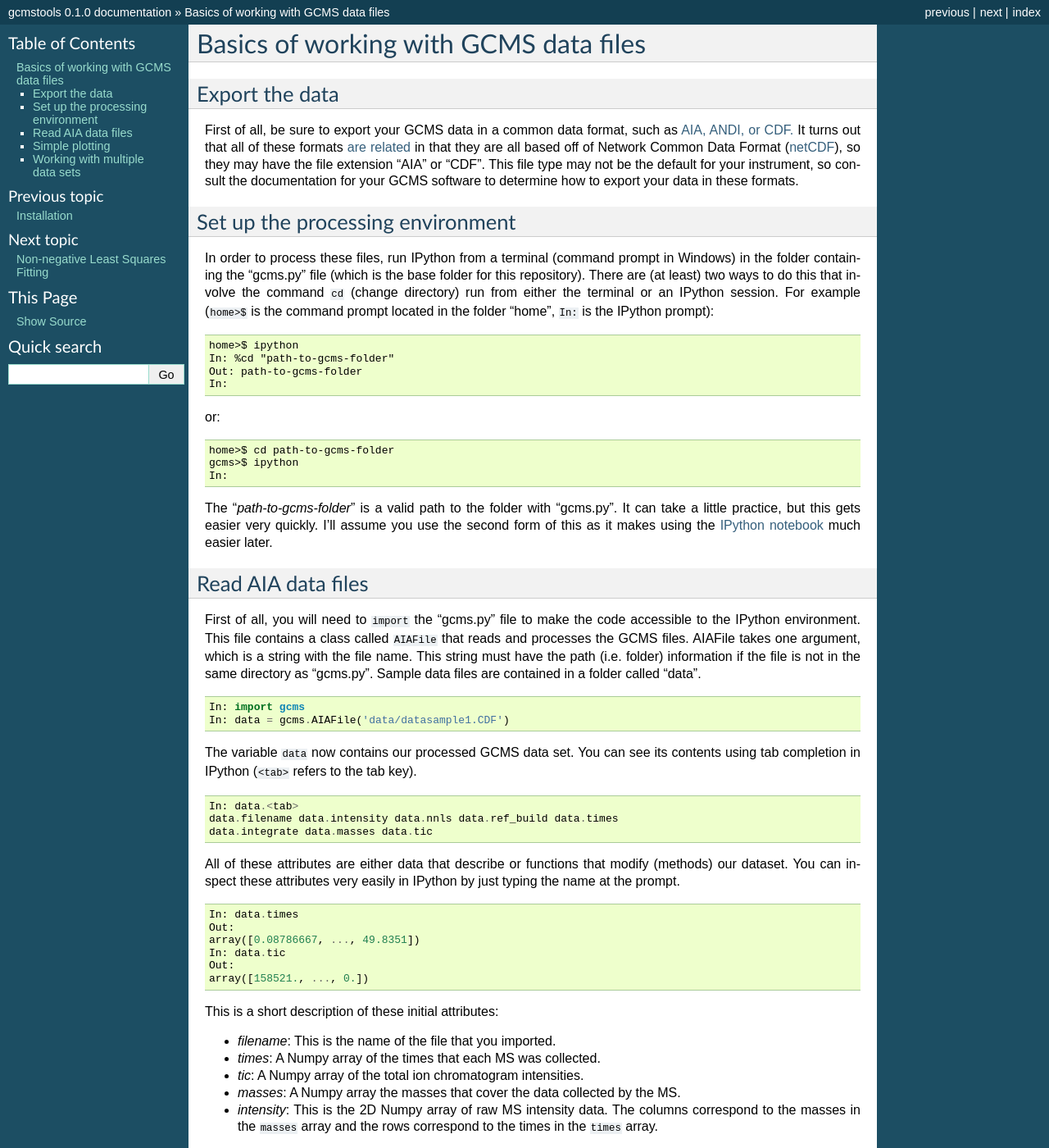
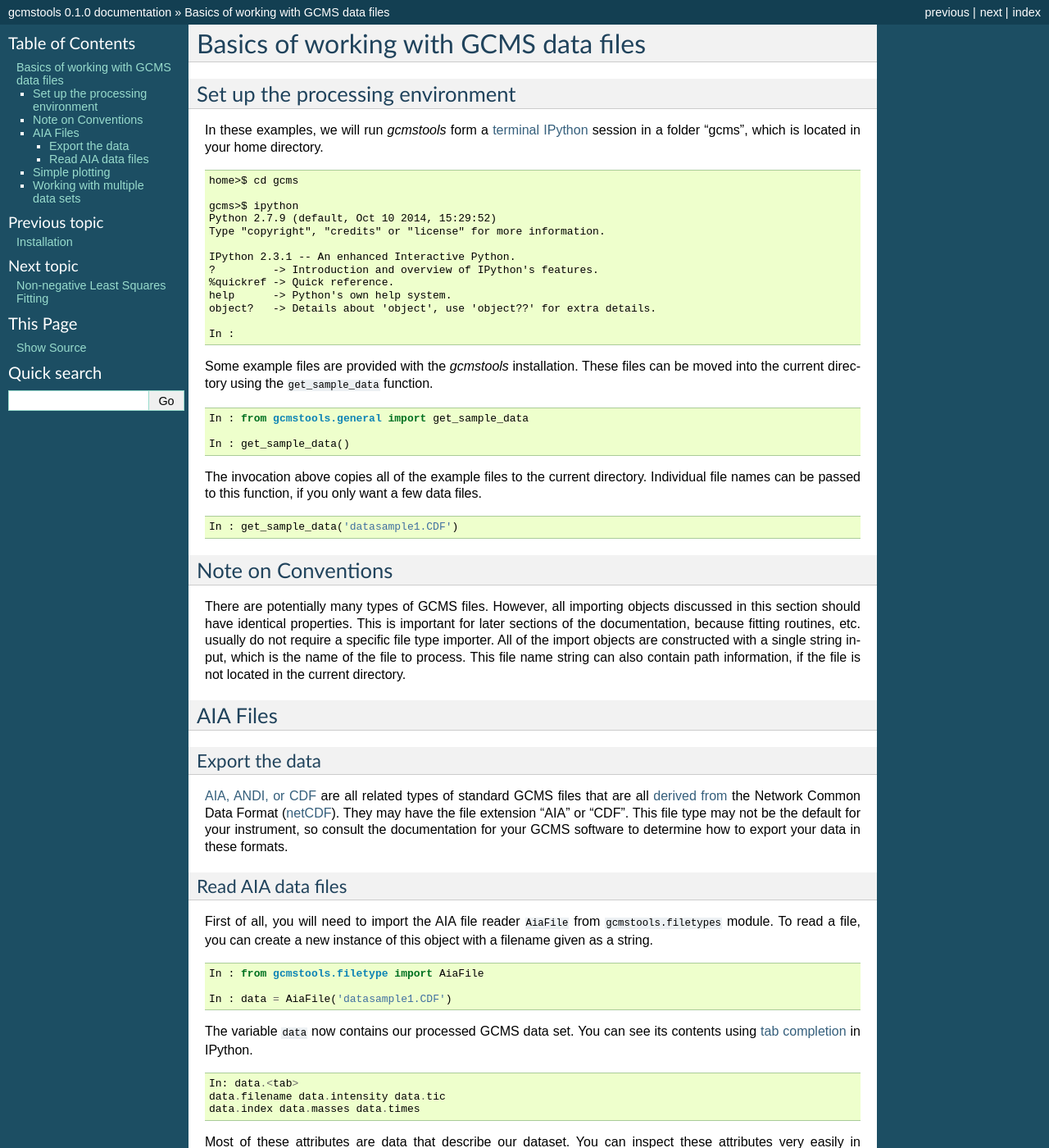
Before and after one commit to rnelsonchem/gcmstools, a Sphinx documentation site: the page built from docs/basics.rst, in a window 1280 px wide and 1400 px high. Shown: the whole window at 82% size. Built offline with Sphinx 7.4.7, drawn with Linux system fonts in a browser that asks for light colours; cross-references to code outside the pages are shown as plain code; some of the changed text lies outside the part shown.

Commit message:
Update Basics page
Made updates to Basics page to take into account the changes in the class
structure.

```diff
--- a/docs/appendA.rst
+++ b/docs/appendA.rst
@@ -306,6 +308,10 @@ the text editor, and you can use that without knowing what any of the other
 panels are doing. Some internet searches will reveal other text editors if
 you'd prefer something smaller. (Do *not* use MS Notepad.)
 
+The ".py" suffix for Python programs is usually not important. However, on
+Windows at least, this file extension will make it possible to double-click to
+run the program, which is a feature that some people prefer.
+
 .. _Spyder: https://code.google.com/p/spyderlib/
 .. _information on running Spyder: http://
     docs.continuum.io/anaconda/faq.html#open-packages
--- a/docs/basics.rst
+++ b/docs/basics.rst
@@ -3,88 +3,109 @@
 Basics of working with GCMS data files
 ######################################
 
+Set up the processing environment
+---------------------------------
+
+In these examples, we will run *gcmstools* form a :ref:`terminal IPython
+<ipython>` session in a folder "gcms", which is located in your home
+directory.
+
+.. code::
+
+    home>$ cd gcms
+
+    gcms>$ ipython
+    Python 2.7.9 (default, Oct 10 2014, 15:29:52)
+    Type "copyright", "credits" or "license" for more information.
+
+    IPython 2.3.1 -- An enhanced Interactive Python.
+    ?         -> Introduction and overview of IPython's features.
+    %quickref -> Quick reference.
+    help      -> Python's own help system.
+    object?   -> Details about 'object', use 'object??' for extra details.
+
+    In :
+
+Some example files are provided with the *gcmstools* installation. These files
+can be moved into the current directory using the ``get_sample_data``
+function.
+
+.. code::
+
+    In : from gcmstools.general import get_sample_data
+
+    In : get_sample_data()
+
+The invocation above copies all of the example files to the current directory.
+Individual file names can be passed to this function, if you only want a few
+data files.
+
+.. code::
+
+    In : get_sample_data('datasample1.CDF')
+
+Note on Conventions
+-------------------
+
+There are potentially many types of GCMS files. However, all importing objects
+discussed in this section should have identical properties. This is important
+for later sections of the documentation, because fitting routines, etc.
+usually do not require a specific file type importer. All of the import
+objects are constructed with a single string input, which is the name of the
+file to process. This file name string can also contain path information, if
+the file is not located in the current directory.
+
+AIA Files
+---------
+
 Export the data
----------------
++++++++++++++++
 
-First of all, be sure to export your GCMS data in a common data format, such
-as `AIA, ANDI, or CDF.`_ It turns out that all of these formats `are related`_
-in that they are all based off of Network Common Data Format (`netCDF`_), so
-they may have the file extension "AIA" or "CDF". This file type may not be the
-default for your instrument, so consult the documentation for your GCMS
-software to determine how to export your data in these formats.
+`AIA, ANDI, or CDF`_ are all related types of standard GCMS files that are all
+`derived from`_ the Network Common Data Format (`netCDF`_). They may have
+the file extension "AIA" or "CDF". This file type may not be the default for
+your instrument, so consult the documentation for your GCMS software to
+determine how to export your data in these formats.
 
-.. _AIA, ANDI, or CDF.: http://en.wikipedia.org/wiki/Mass_spectrometry_data_format#ANDI-MS_or_netCDF
-.. _are related: https://www.unidata.ucar.edu/support/help/MailArchives/netcdf/msg05748.html
+.. _AIA, ANDI, or CDF: http://en.wikipedia.org/wiki/
+    Mass_spectrometry_data_format#ANDI-MS_or_netCDF
+.. _derived from: https://www.unidata.ucar.edu/support/
+    help/MailArchives/netcdf/msg05748.html
 .. _netCDF: http://en.wikipedia.org/wiki/NetCDF
 
 
-Set up the processing environment
----------------------------------
+Read AIA data files
++++++++++++++++++++
 
-In order to process these files, run IPython from a terminal (command prompt
-in Windows) in the folder containing the "gcms.py" file (which is the base
-folder for this repository).  There are (at least) two ways to do this that
-involve the command ``cd`` (change directory) run from either the terminal or
-an IPython session. For example (``home>$`` is the command prompt located in
-the folder "home", ``In:`` is the IPython prompt):
+First of all, you will need to import the AIA file reader ``AiaFile`` from
+``gcmstools.filetypes`` module. To read a file, you can create a new instance
+of this object with a filename given as a string.
 
 .. code::
 
-    home>$ ipython
-    In: %cd "path-to-gcms-folder"
-    Out: path-to-gcms-folder
-    In:
+    In : from gcmstools.filetype import AiaFile
 
-or:
-
-.. code::
-
-    home>$ cd path-to-gcms-folder
-    gcms>$ ipython
-    In:
-
-The "*path-to-gcms-folder*" is a valid path to the folder with "gcms.py". It
-can take a little practice, but this gets easier very quickly. I'll assume you
-use the second form of this as it makes using the `IPython notebook`_ much
-easier later.
-
-.. _IPython notebook: http://ipython.org/notebook.html
-
-Read AIA data files
--------------------
-
-First of all, you will need to ``import`` the "gcms.py" file to make the code
-accessible to the IPython environment. This file contains a class called
-``AIAFile`` that reads and processes the GCMS files. AIAFile takes one
-argument, which is a string with the file name. This string must have the path
-(i.e.  folder) information if the file is not in the same directory as
-"gcms.py".  Sample data files are contained in a folder called "data".
-
-.. code::
-
-    In: import gcms
-    In: data = gcms.AIAFile('data/datasample1.CDF')
+    In : data = AiaFile('datasample1.CDF')
 
 The variable ``data`` now contains our processed GCMS data set. You can see
-its contents using tab completion in IPython (``<tab>`` refers to the tab
-key).
+its contents using :ref:`tab completion <ipytab>` in IPython.
 
 .. code::
 
     In: data.<tab>
-    data.filename data.intensity data.nnls data.ref_build data.times
-    data.integrate data.masses data.tic
+    data.filename data.intensity data.tic
+    data.index data.masses data.times
 
-All of these attributes are either data that describe or functions that modify
-(methods) our dataset. You can inspect these attributes very easily in
-IPython by just typing the name at the prompt.
+Most of these attributes are data that describe our dataset. You can inspect
+these attributes very easily in IPython by just typing the name at the prompt.
 
 .. code::
 
-    In: data.times
+    In : data.times
     Out:
     array([0.08786667, ..., 49.8351])
-    In: data.tic
+
+    In : data.tic
     Out:
     array([158521., ..., 0.])
 
@@ -102,30 +123,33 @@ This is a short description of these initial attributes:
   columns correspond to the masses in the ``masses`` array and the rows
   correspond to the times in the ``times`` array.
 
-The remaining attributes *ref_build*, *nnls*, and *integrate* are functions
-that deal with the non-negative fitting routine and are covered in later
-sections.
+The *index* method is used for finding the indices from an array. Its usage is
+described later.
 
 Simple plotting
 ---------------
 
-We can easily plot these data using the plotting package Matplotlib. As an
-example, let's try plotting the total ion chromatogram. In this case,
-``data.times`` will be our "x-axis" data, and ``data.tic`` will be our "y-axis"
-data.
+Now that we've opened a GCMS data set. We can easily visualize these data
+using the plotting package Matplotlib. As an example, let's try plotting the
+total ion chromatogram. In this case, ``data.times`` will be our "x-axis"
+data, and ``data.tic`` will be our "y-axis" data.
 
 .. code::
 
-    In: import matplotlib.pyplot as plt
-    In: plt.plot(data.times, data.tic)
-    Out:
+    In : import matplotlib.pyplot as plt
+
+    In : plt.plot(data.times, data.tic)
+    Out :
     [<matplotlib.lines.Line2D at 0x7f34>]
+
     In: plt.show()
 
 This should produce a pop-up window with an interactive plot, :num:`Figure
-#ticplot`.  (This should process should be fairly quick. However, sometimes
-the plot initially appears behind the other windows, which makes it seem like
-things are stuck. Be sure to scroll through your windows to find it.)
+#ticplot`.  (This should happen fairly quickly. However, sometimes the plot
+window appears behind the other windows, which makes it seem like things are
+stuck. Be sure to scroll through your windows to find it.) The buttons at the
+top of the window give you some interactive control of the plot. See the
+`Matplotlib documentation`_ for more information.
 
 .. _ticplot:
 
@@ -137,24 +161,17 @@ things are stuck. Be sure to scroll through your windows to find it.)
 One drawback here is that you have to type these commands every time you want
 to see this plot. There is another alternative, though. You can also put all
 of these commands into a text file and run it with Python directly. Copy the
-following code into a plain text file called "tic\_plot.py".
-
-**NOTE**: it is very important that you are using a plain text file and not a
-word processing (MS Word) document. On Mac/Linux, the ".py" suffix is not
-required; however, in Windows, this suffix can be important. Unfortunately,
-Windows hides file extentions by default, so you may have to search the web to
-determine how to enable display of file extensions. Otherwise, you might end
-up with a file called "tic\_plot.py.txt", which can work, but will most likely
-cause confusion and annoyance. Anaconda ships with Spyder, a Python
-development editor, which will take care of all of this for you, so you might
-want to familiarize yourself with that program.
+following code into a plain text file called "tic\_plot.py". (See
+:ref:`textfiles` for more information on making Python program files.) In this
+case, we're using an AIA file type import, but you can change this for others
+as you see fit.
 
 .. code::
 
     import matplotlib.pyplot as plt
-    import gcms
+    from gcmstools.filetypes import AiaFile
 
-    data = gcms.AIAFile('data/datasample1.CDF')
+    data = AiaFile('datasample1.CDF')
     plt.plot(data.times, data.tic)
     plt.show()
 
@@ -166,52 +183,51 @@ file using the ``python`` command from the terminal.
 
     gcms>$ python tic_plot.py
 
-The window with your plot will now appear. (You will not be able to work in the
-terminal until you close this window.) Alternatively, you can run this program
+The plot window will now appear, and you will not be able to work in the
+terminal until you close this window. Alternatively, you can run this program
 directly from IPython.
 
 .. code::
 
-    gcms>$ ipython
-    In: %run tic_plot.py
+    In : %run tic_plot.py
 
-This also pops open a new window containing the interactive plot. It has the
-advantage, however, that once the window is closed, you are dropped back into
-an IPython session that "remembers" all of the variables and imports that you
-created in your program file. In our example above, once the plot window is
-closed, your IPython session will have ``gcms``, ``plt``, and ``data`` (our
-GCMS AIA file) available.  This is very useful if you want to continue to work
-interactively with your data, and it is a great way to remove a bunch of
-repetitive typing.
+This has the advantage that once the window is closed, you are dropped back
+into an IPython session that "remembers" all of the variables and imports that
+you created in your program file. See :doc:`Appendix A <appendA>` for more
+information here.
+
+.. _Matplotlib documentation: http://matplotlib.org/contents.html
 
 Working with multiple data sets
 -------------------------------
 
-In the example above, we opened our dataset into a variable called ``data`` in
-order to be able to plot the TIC. If you want to manipulate more than one data
-set, the procedure is exactly the same, except that you will need to use
-different variable names for your other data sets.
+In the example above, we opened one dataset into a variable called ``data``.
+If you want to manipulate more than one data set, the procedure is the same,
+except that you will need to use different variable names for your other data
+sets. (Again, using AiaFile importer as an example, but this is not required.)
 
 .. code::
 
-    In: data2 = gcms.AIAFile('data/datasample2.CDF')
+    In : data2 = AiaFile('datasample2.CDF')
 
 These two data sets can be plot together on the same figure by doing the
 following:
 
 .. code::
 
-    In: plt.plot(data.times, data.tic)
+    In : plt.plot(data.times, data.tic)
     Out:
     [<matplotlib.lines.Line2D at 0x7f34>]
+
     In: plt.plot(data2.times, data2.tic)
     Out:
     [<matplotlib.lines.Line2D at 0x02e3>]
+
     In: plt.show()
 
-The window shown in :num:`Figure #twotic` should appear on the screen. (There
-is a blue and green line here that are a little hard to see in this picture.
-Zoom in on the plot to see the differences.)
+The window shown in :num:`Figure #twotic` should now appear. (There is a blue
+and green line here that are a little hard to see in this picture.  Zoom in on
+the plot to see the differences.)
 
 .. _twotic:
 
```
Also changed, not shown: other parts of docs/appendA.rst (+2 -0 lines).
